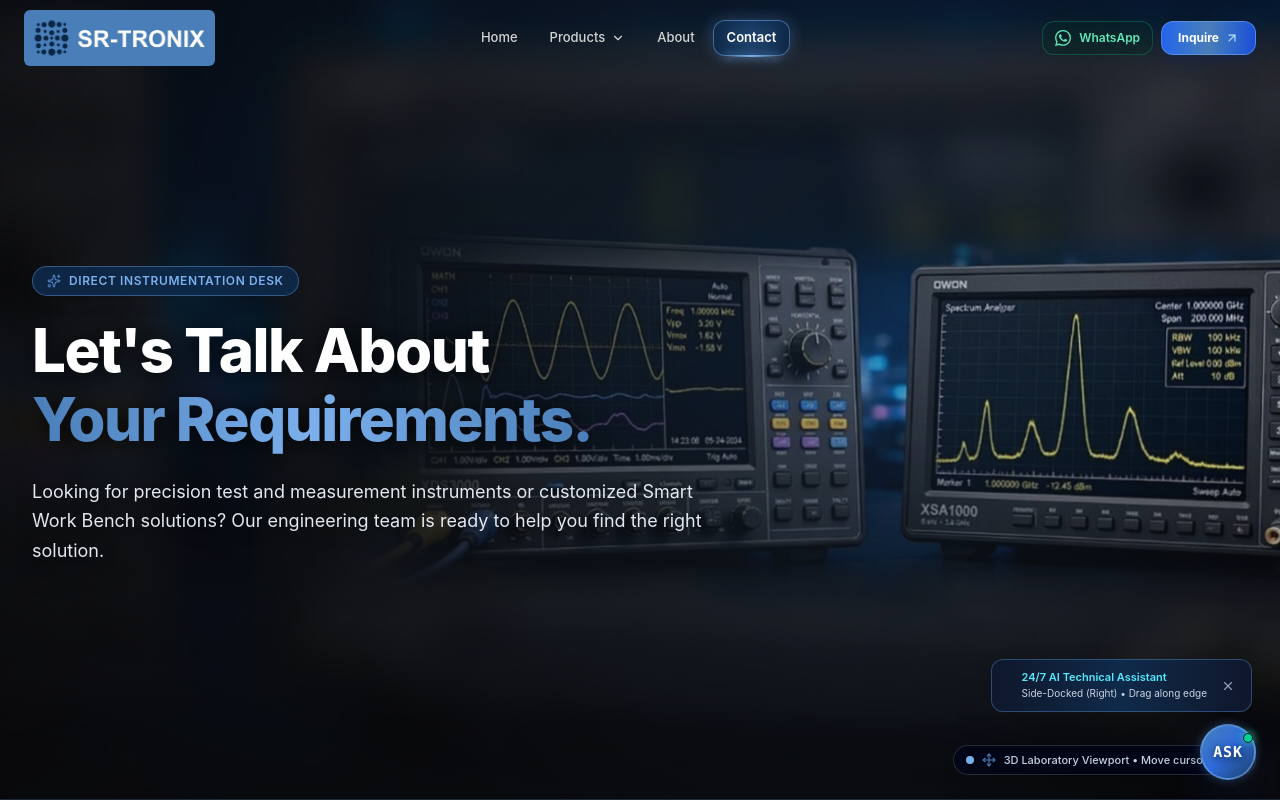
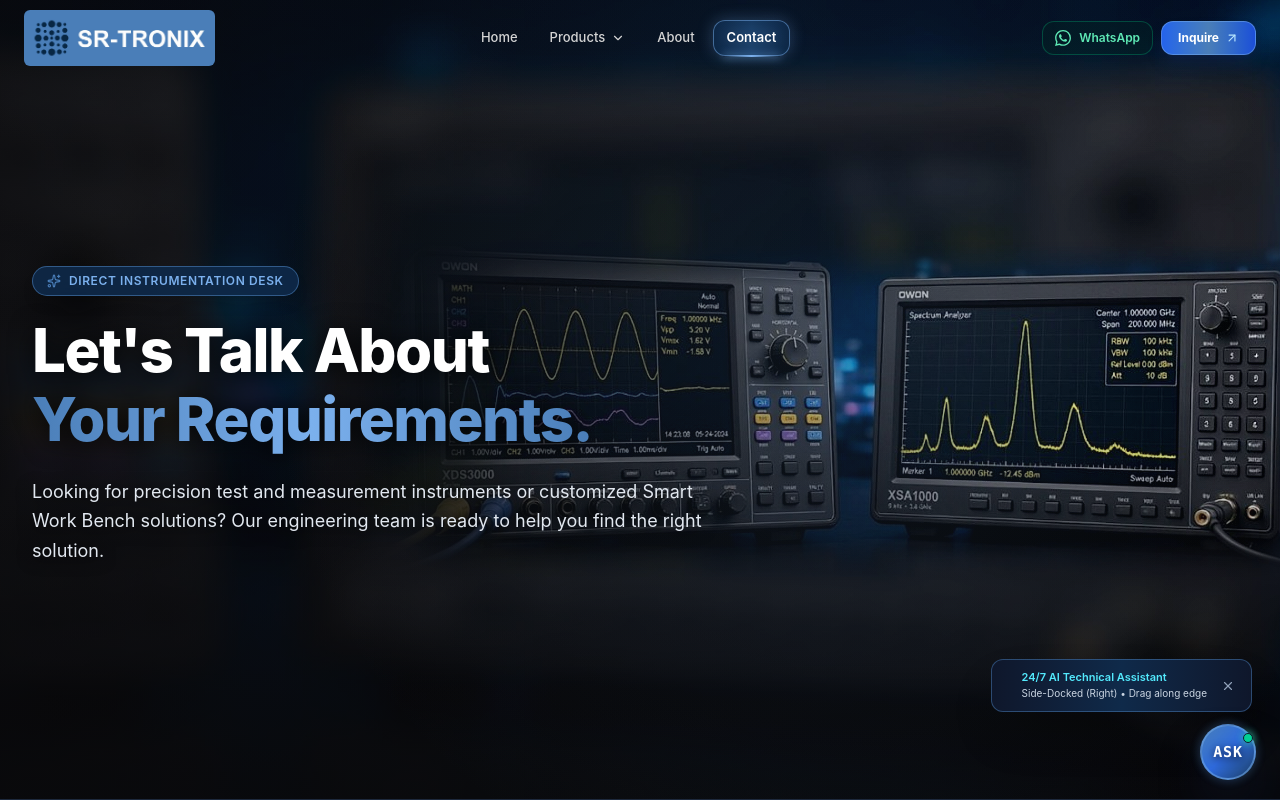
Before and after one commit to aafaqmasudi4796-dot/srtronix, a Next.js app: page /contact in a window 1280 px wide. Shown: the top 800 px of the page. Built offline with nearby package versions, Linux system fonts and the light colour scheme.

Commit message:
Remove 3D parallax effect from Contact hero section

```diff
--- a/app/contact/page.tsx
+++ b/app/contact/page.tsx
@@ -14,7 +14,6 @@ import {
 import { Container } from '@/components/ui/Container';
 import { ContactForm } from '@/components/contact/ContactForm';
 import { companyDetails } from '@/data/products';
-import { MovableHeroBackground } from '@/components/ui/MovableHeroBackground';
 
 export const metadata: Metadata = {
   title: 'Contact Us | Precision Instrumentation Inquiries',
@@ -36,17 +35,22 @@ export default function ContactPage() {
     <div className="bg-[#09090b] text-slate-200">
       {/* Contact Hero with Oscilloscope Background - Full Screen Height */}
       <section className="relative min-h-screen min-h-[100dvh] flex items-center pt-24 sm:pt-28 pb-16 sm:pb-20 border-b border-slate-800 overflow-hidden">
-        {/* Dynamic 3D Movable Background with Framer Motion Parallax */}
-        <MovableHeroBackground
-          src="/assets/contact_owon_spectrum_oscilloscope_uhd.jpg"
-          alt="SRTRONIX OWON XDS3000 Oscilloscope & XSA1000 Spectrum Analyzer Testing Laboratory"
-          objectPosition="object-center"
-          brightness="brightness-105"
-          contrast="contrast-105"
-          gradientOverlayRight="absolute inset-0 bg-gradient-to-r from-[#09090b]/80 via-[#09090b]/40 to-transparent pointer-events-none"
-          gradientOverlayBottom="absolute inset-0 bg-gradient-to-t from-[#09090b]/80 via-transparent to-[#09090b]/20 pointer-events-none"
-          interactiveBadgeText="3D Laboratory Viewport • Move cursor to pan"
-        />
+        {/* Clean Static Hero Background (No 3D Motion) */}
+        <div className="absolute inset-0 z-0 overflow-hidden select-none pointer-events-none" aria-hidden="true">
+          <Image
+            src="/assets/contact_owon_spectrum_oscilloscope_uhd.jpg"
+            alt="SRTRONIX OWON XDS3000 Oscilloscope & XSA1000 Spectrum Analyzer Testing Laboratory"
+            fill
+            priority
+            quality={95}
+            sizes="100vw"
+            className="object-cover object-center brightness-105 contrast-105"
+          />
+          {/* Ambient Lighting & Contrast Overlays */}
+          <div className="absolute inset-0 bg-gradient-to-r from-[#09090b]/80 via-[#09090b]/40 to-transparent pointer-events-none" />
+          <div className="absolute inset-0 bg-gradient-to-t from-[#09090b]/80 via-transparent to-[#09090b]/20 pointer-events-none" />
+          <div className="absolute inset-0 bg-[radial-gradient(circle_at_65%_45%,rgba(74,126,184,0.12)_0%,transparent_60%)] pointer-events-none" />
+        </div>
 
         {/* Contact Hero Content - Shifted to Left Side */}
         <Container className="relative z-10">
```
